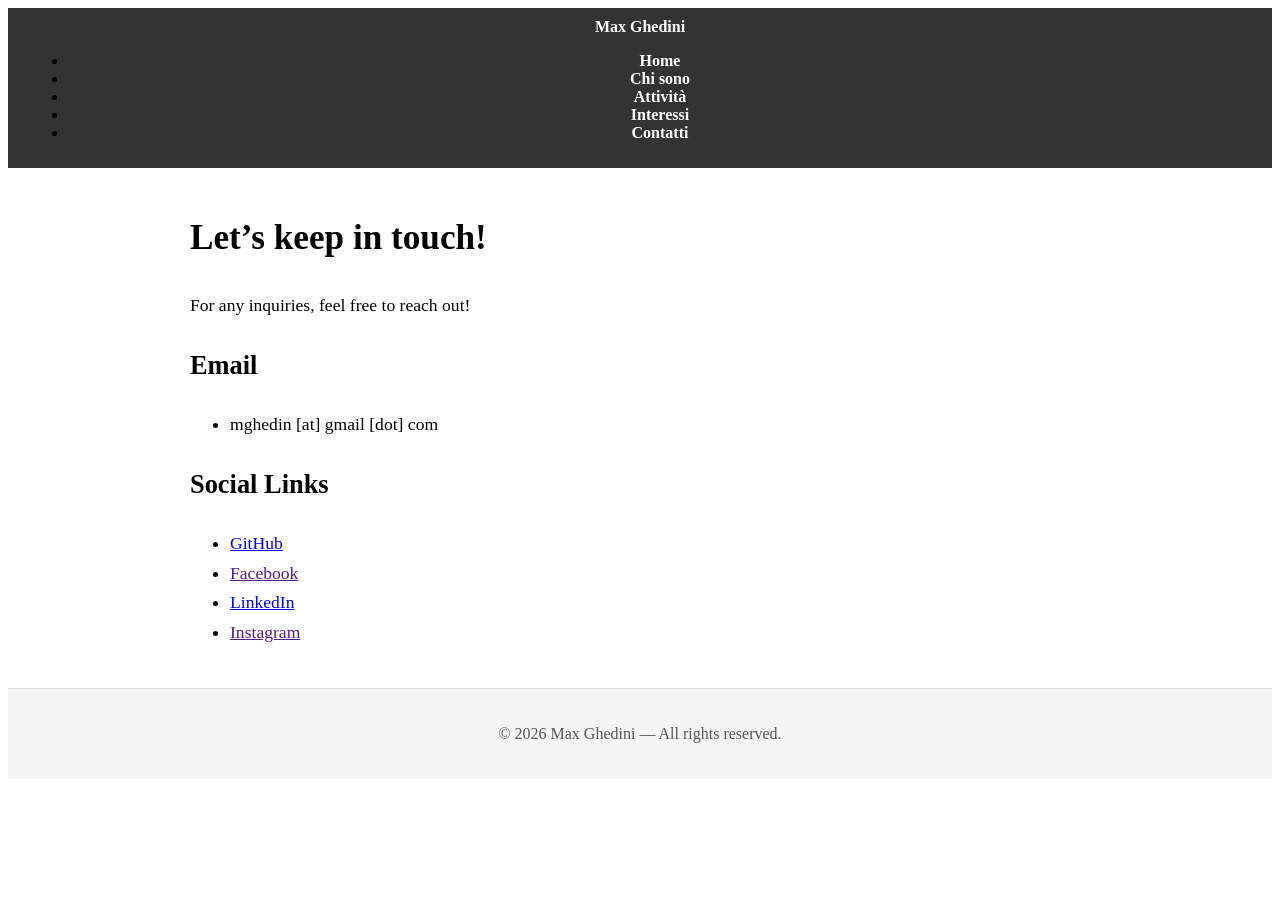
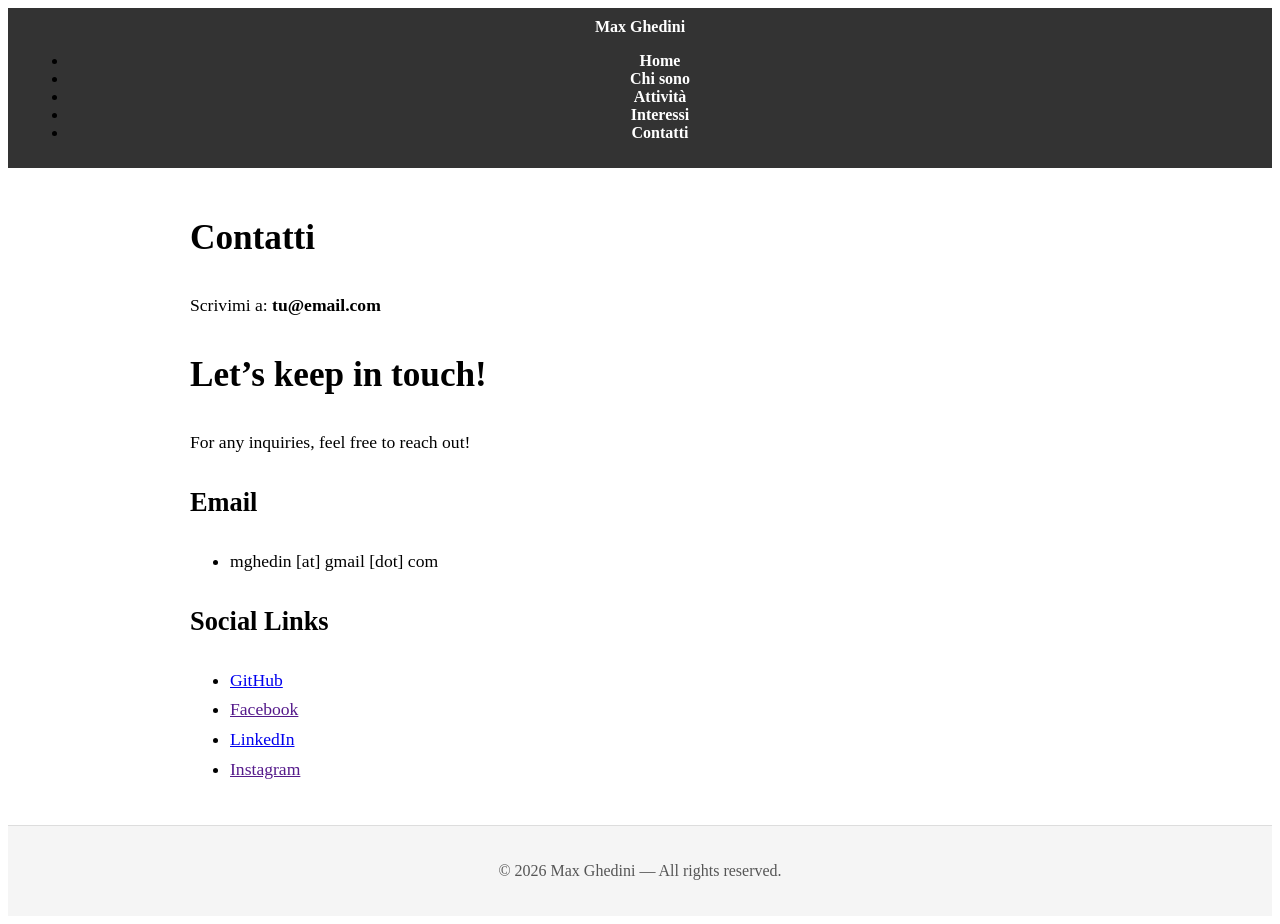
Before and after one commit to mghedin/mghedin.github.io, a Jekyll site: the page built from contact.md, in a window 1280 px wide. Built offline with Jekyll 4.4.1, drawn with Linux system fonts in a browser that asks for light colours; before the commit the page ends 900 px from its top, so only the background shows below that.

Commit message:
Update contact.md

```diff
--- a/contact.md
+++ b/contact.md
@@ -1,7 +1,10 @@
 ---
-layout: default
-title: Max Ghedini - Portfolio
+title: Contatti
 ---
+
+# Contatti
+
+Scrivimi a: **tu@email.com**
 
 # Let's keep in touch!
 
```
